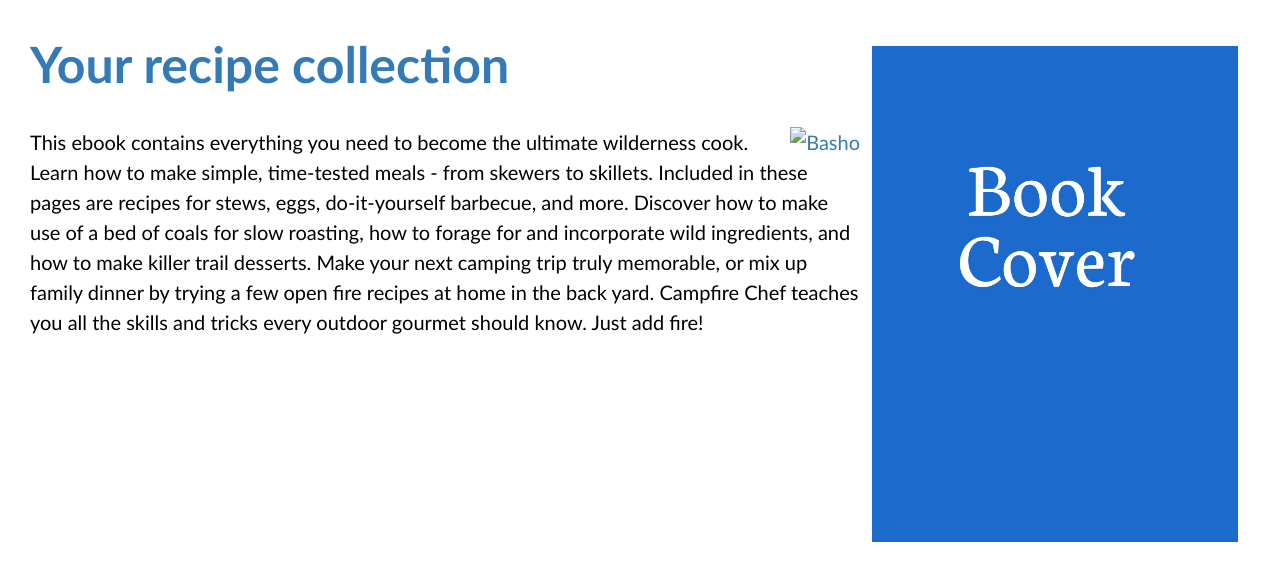
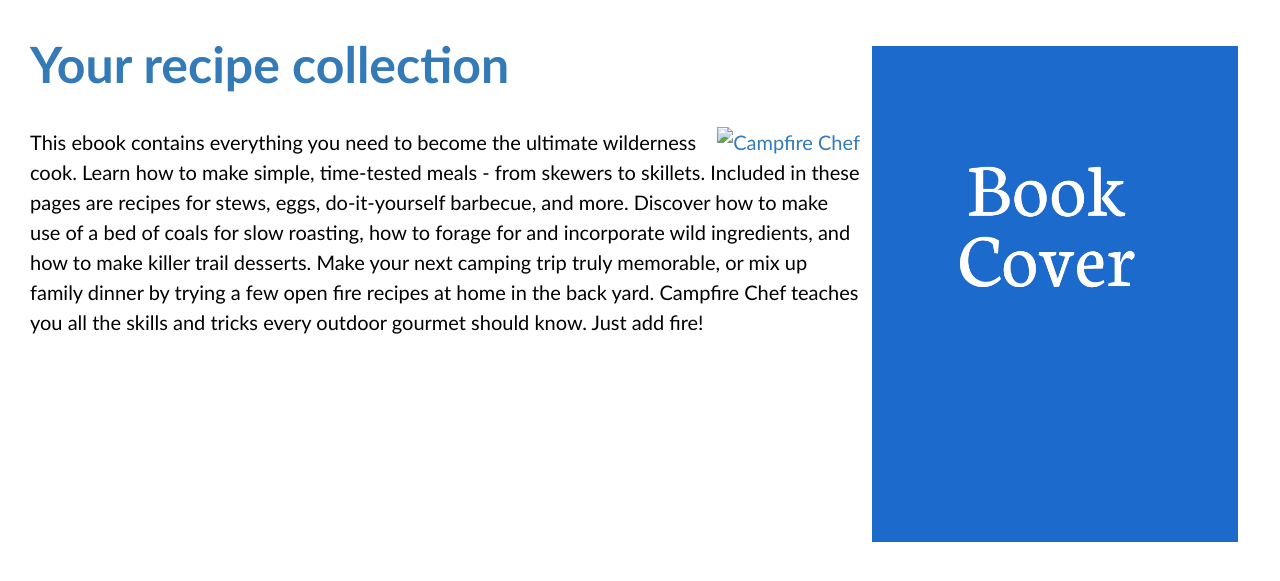
Before and after one commit to spencerchantelois/spencerchantelois.github.io, a Jekyll site: the page built from pages/recipes.md, in a window 1280 px wide. Shown: the top 581 px of the page. Built offline with Jekyll 4.4.1, drawn with Linux system fonts in a browser that asks for light colours.

Commit message:
Recipes page

```diff
--- a/pages/recipes.md
+++ b/pages/recipes.md
@@ -7,6 +7,6 @@ tags:
 hide: false
 ---
 
-[![Basho](/_uploads/CookbookCover1.jpg)](/_uploads/CookbookCover1.jpg)
+[![Campfire Chef](/_uploads/CookbookCover1.jpg)](/_uploads/CookbookCover1.jpg)
 
 This ebook contains everything you need to become the ultimate wilderness cook.  Learn how to make simple, time-tested meals - from skewers to skillets.  Included in these pages are recipes for stews, eggs, do-it-yourself barbecue, and more.  Discover how to make use of a bed of coals for slow roasting, how to forage for and incorporate wild ingredients, and how to make killer trail desserts.  Make your next camping trip truly memorable, or mix up family dinner by trying a few open fire recipes at home in the back yard.  Campfire Chef teaches you all the skills and tricks every outdoor gourmet should know.  Just add fire!
```
